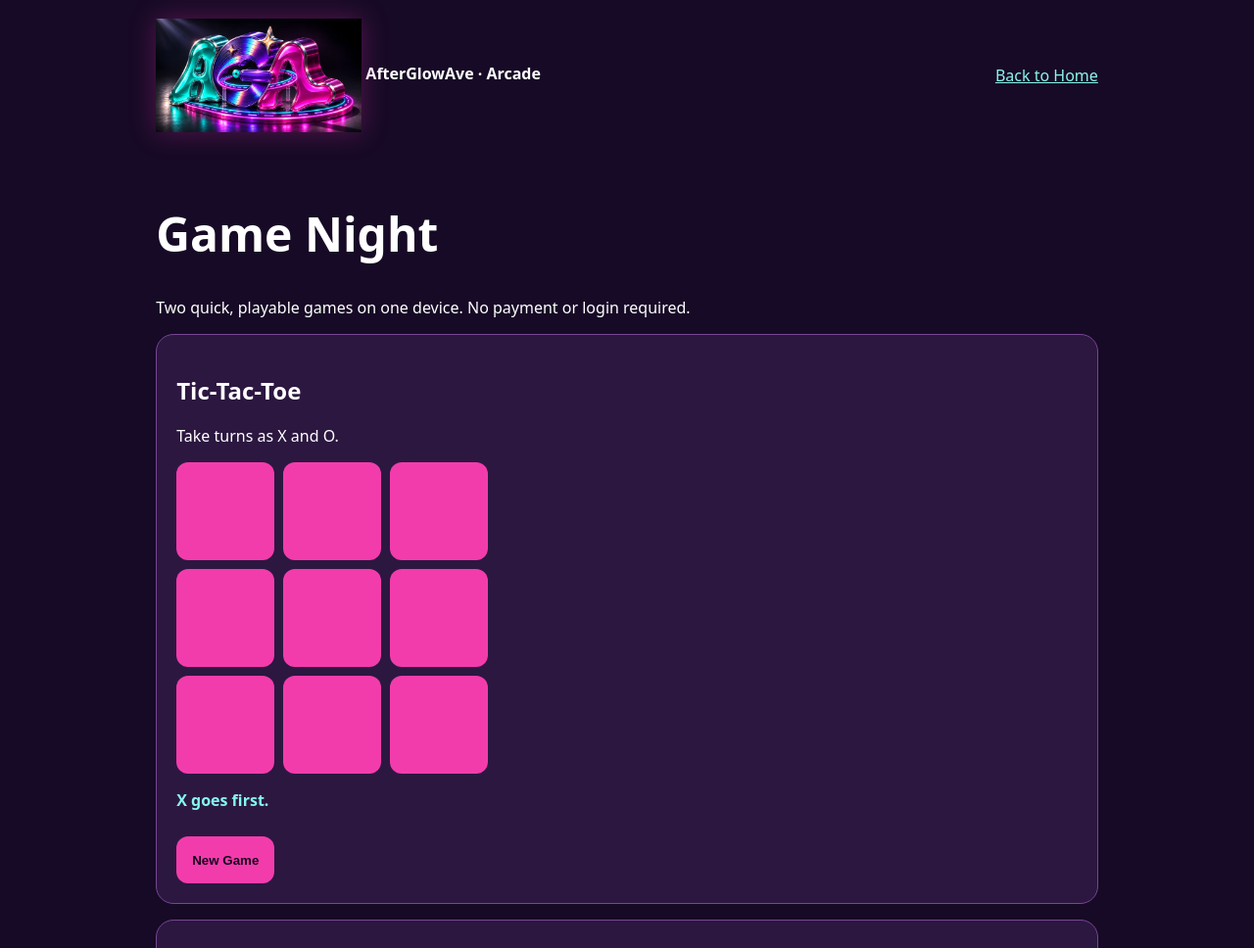
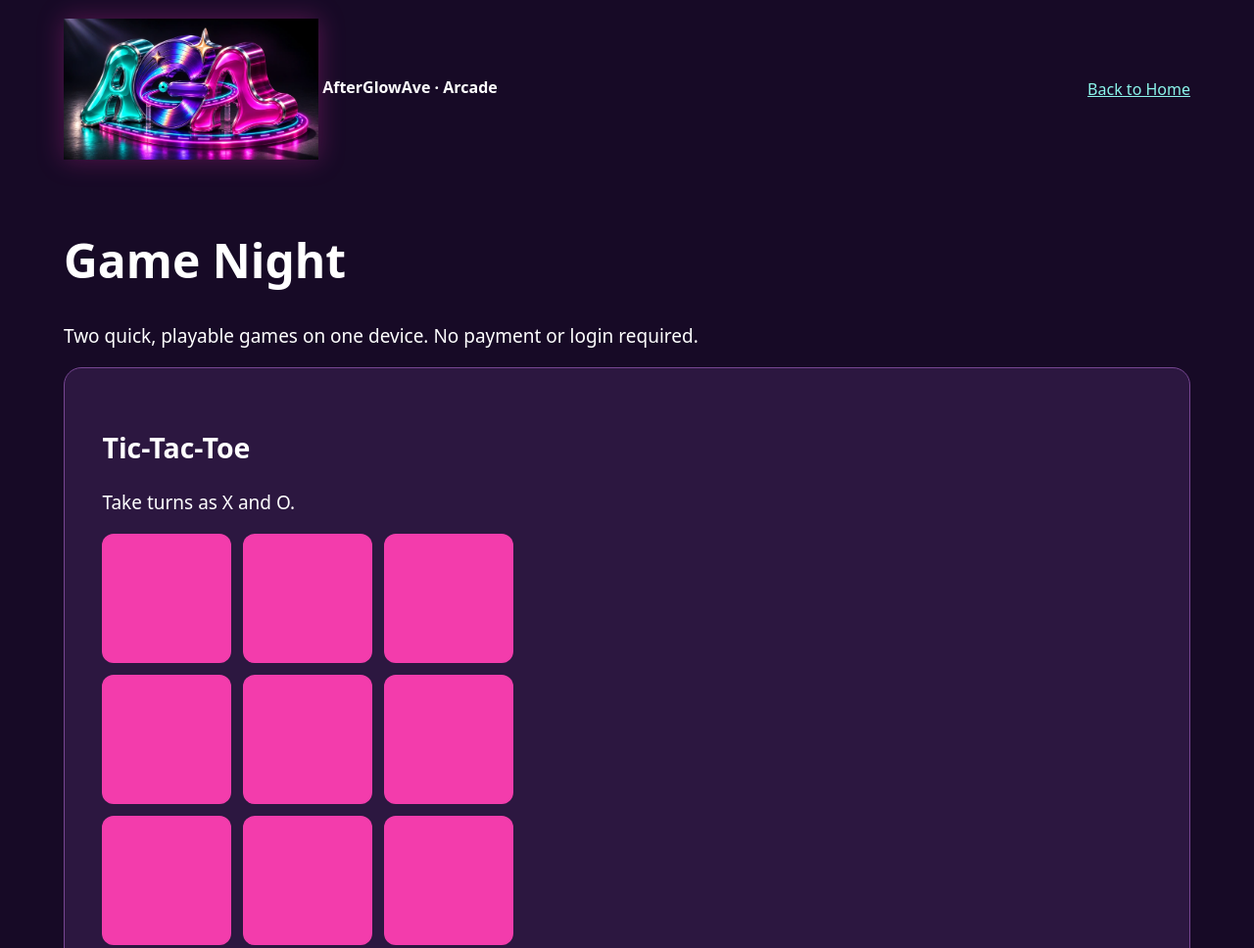
Before and after one commit to Drchantell/AfterGoloAve, a website: page arcade.html in a window 1280 px wide. Shown: the top 968 px of the page at 98% size. Drawn offline with Linux system fonts and the light colour scheme.

Commit message:
Make arcade.html touch-friendly and enlarge AfterGlowAve branding across devices

```diff
--- a/arcade.html
+++ b/arcade.html
@@ -1,7 +1,26 @@
 <!doctype html>
-<html lang="en"><head><meta charset="utf-8"><meta name="viewport" content="width=device-width,initial-scale=1"><meta name="theme-color" content="#180b27"><title>AGA Arcade | AfterGlowAve</title>
+<html lang="en"><head><meta charset="utf-8"><meta name="viewport" content="width=device-width, initial-scale=1, viewport-fit=cover"><meta name="theme-color" content="#180b27"><title>AGA Arcade | AfterGlowAve</title>
 <style>
 :root{font-family:system-ui,sans-serif;color:#fff;background:#170a26;color-scheme:dark}*{box-sizing:border-box}body{margin:0}header,main,footer{max-width:1000px;margin:auto;padding:1.2rem}header{display:flex;justify-content:space-between;align-items:center;gap:1rem;flex-wrap:wrap}a{color:#8bf5eb}h1{font-size:clamp(2rem,5vw,3rem)}.panel{background:#2c1740;border:1px solid #774692;border-radius:18px;padding:1.25rem;margin:1rem 0}button{min-width:48px;min-height:48px;padding:.6rem 1rem;border:0;border-radius:12px;background:#f33cac;color:#16051e;font-weight:800;cursor:pointer}button:hover{filter:brightness(1.12)}button:focus-visible,a:focus-visible{outline:3px solid #76f5e7;outline-offset:3px}.board{display:grid;grid-template-columns:repeat(3,minmax(64px,100px));gap:9px;margin:1rem 0}.cell{aspect-ratio:1;font-size:2rem}.status{min-height:2rem;font-weight:700;color:#85f8ee}.dice{font-size:4rem;margin:.5rem 0}.flex{display:flex;flex-wrap:wrap;gap:1rem;align-items:center}footer{color:#d5c6dc}@media(prefers-reduced-motion:reduce){*{scroll-behavior:auto!important}}
+
+/* Cross-device sizing: mobile, tablet, desktop, and touchscreens */
+html{-webkit-text-size-adjust:100%;text-size-adjust:100%}
+body{max-width:100%;min-width:0}
+img,svg,video{max-width:100%}
+a,button,input,select,textarea{touch-action:manipulation}
+input,select,textarea{font-size:16px}
+@supports(padding:max(0px)){body{padding-bottom:env(safe-area-inset-bottom,0px)}}
+
+header{gap:16px}
+.aga-page-logo{width:clamp(155px,28vw,260px)!important}
+main,header,footer{max-width:1250px;padding-inline:clamp(14px,4vw,50px)}
+main{font-size:clamp(16px,.4vw + 15px,19px)}
+.panel{padding:clamp(22px,3vw,42px)}
+.board{grid-template-columns:repeat(3,minmax(0,1fr));width:min(100%,420px);gap:12px}
+.cell{font-size:clamp(2rem,7vw,3.5rem)}
+button{min-height:52px;min-width:52px}
+@media(max-width:600px){header{flex-wrap:wrap;justify-content:center;text-align:center}.aga-page-logo{width:clamp(150px,55vw,240px)!important}.panel{padding:18px}.board{gap:8px}.board button{padding:4px}}
+
 </style><style>.aga-page-logo{display:inline-block;width:clamp(120px,24vw,210px);height:auto;vertical-align:middle;object-fit:contain;filter:drop-shadow(0 0 13px #ee33ad4b)}@media(max-width:500px){.aga-page-logo{width:clamp(96px,28vw,150px)}}</style></head><body><header><strong><a href="index.html" aria-label="AfterGlowAve home"><img class="aga-page-logo" src="assets/aga-neon.webp" width="680" height="375" alt="AGA logo"></a> AfterGlowAve · Arcade</strong><a href="index.html">Back to Home</a></header><main><h1>Game Night</h1><p>Two quick, playable games on one device. No payment or login required.</p>
 <section class="panel" aria-labelledby="ttt-title"><h2 id="ttt-title">Tic-Tac-Toe</h2><p>Take turns as X and O.</p><div class="board" id="board" role="group" aria-label="Tic-Tac-Toe board"></div><p id="game-status" class="status" role="status" aria-live="polite">X goes first.</p><button id="reset" type="button">New Game</button></section>
 <section class="panel" aria-labelledby="dice-title"><h2 id="dice-title">Roll the Dice</h2><p>Roll two virtual six-sided dice.</p><div id="dice" class="dice" aria-live="polite" aria-label="Dice results">⚀ ⚀</div><p id="dice-status" class="status" role="status">Ready to roll.</p><button id="roll" type="button">Roll Dice</button></section>
```
